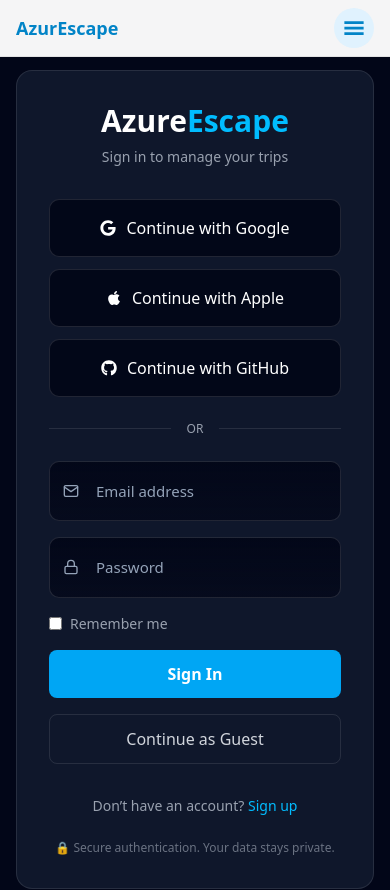
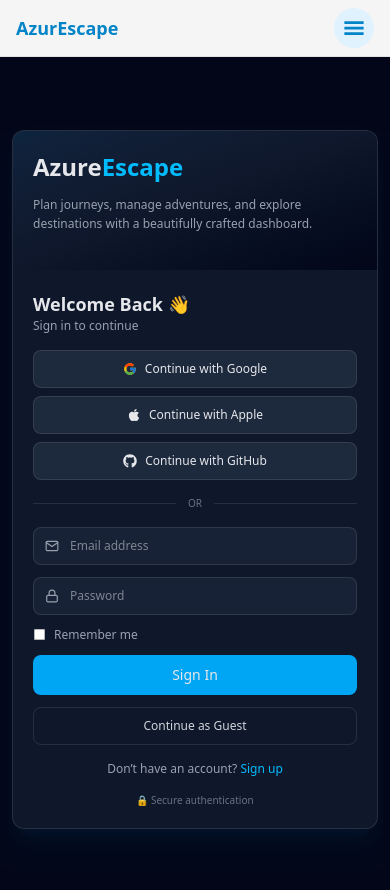
Before and after one commit to aakashsaini943/AzureEscape, a React (Vite) app: page /login in a window 390 px wide. Shown: the top 890 px of the page. Built offline with nearby package versions, Linux system fonts and the light colour scheme.

Commit message:
update Auth form responsiveness

```diff
--- a/src/pages/Login.jsx
+++ b/src/pages/Login.jsx
@@ -1,88 +1,110 @@
 import { useState } from "react";
 import { FiMail, FiLock, FiUser } from "react-icons/fi";
-import { FaGoogle, FaApple, FaGithub } from "react-icons/fa";
+import { FcGoogle } from "react-icons/fc";
+import { FaGithub, FaApple } from "react-icons/fa";
 
 const Auth = () => {
-  const [mode, setMode] = useState("login"); // login | signup
+  const [mode, setMode] = useState("login");
 
   return (
-    <div className="min-h-screen flex items-center justify-center bg-slate-950 px-4">
-      <div className="w-full max-w-md bg-slate-900 border border-white/10 rounded-2xl p-8 text-white">
+    <div className="min-h-screen bg-slate-950 flex items-center justify-center px-3">
+      <div className="w-full max-w-5xl">
+        <div className="relative bg-slate-900 border border-white/10 rounded-xl
+                        flex flex-col lg:flex-row overflow-hidden
+                        shadow-xl shadow-sky-500/5">
 
-        {/* Brand */}
-        <div className="text-center mb-8">
-          <h1 className="text-3xl font-bold">
+          {/* Spine */}
+          <div className="absolute inset-y-0 left-[55%] w-px bg-white/5 hidden lg:block" />
+
+          {/* LEFT */}
+          <div className="lg:w-[55%] bg-gradient-to-br from-sky-500/10 via-slate-900 to-slate-950
+                          p-5 sm:p-6 lg:p-8 flex flex-col justify-center">
+
+            <h1 className="text-2xl sm:text-3xl font-bold mb-3">
               Azure<span className="text-sky-400">Escape</span>
             </h1>
-          <p className="text-sm text-gray-400 mt-2">
+
+            <p className="text-gray-400 mb-4 text-xs sm:text-sm leading-relaxed">
+              Plan journeys, manage adventures, and explore destinations
+              with a beautifully crafted dashboard.
+            </p>
+
+            <div className="hidden lg:flex">
+              <div className="w-full h-44 rounded-lg bg-slate-800/60 border border-white/10
+                              flex items-center justify-center text-gray-500 text-xs">
+                ✈️ Travel Illustration
+              </div>
+            </div>
+          </div>
+
+          {/* RIGHT */}
+          <div className="lg:w-[45%] p-5 sm:p-6 lg:p-8 flex flex-col justify-center">
+            <div className="w-full max-w-sm mx-auto">
+
+              {/* Heading */}
+              <div className="mb-4">
+                <h2 className="text-lg font-semibold">
+                  {mode === "login" ? "Welcome Back 👋" : "Create Account 🚀"}
+                </h2>
+                <p className="text-xs text-gray-400">
                   {mode === "login"
-              ? "Sign in to manage your trips"
-              : "Create an account to start exploring"}
+                    ? "Sign in to continue"
+                    : "Start your journey"}
                 </p>
               </div>
 
-        {/* Social Login */}
-        <div className="space-y-3 mb-6">
-          <button className="auth-social">
-            <FaGoogle /> Continue with Google
-          </button>
-          <button className="auth-social">
-            <FaApple /> Continue with Apple
-          </button>
-          <button className="auth-social">
-            <FaGithub /> Continue with GitHub
-          </button>
+              {/* Social */}
+              <div className="space-y-2 mb-4">
+                <SocialButton icon={<FcGoogle />} label="Google" />
+                <SocialButton icon={<FaApple />} label="Apple" />
+                <SocialButton icon={<FaGithub />} label="GitHub" />
               </div>
 
               {/* Divider */}
-        <div className="flex items-center gap-4 my-6">
+              <div className="flex items-center gap-3 my-4">
                 <div className="flex-1 h-px bg-white/10" />
-          <span className="text-xs text-gray-400">OR</span>
+                <span className="text-[10px] text-gray-500">OR</span>
                 <div className="flex-1 h-px bg-white/10" />
               </div>
 
               {/* Form */}
-        <div className="space-y-4">
+              <div className="space-y-3">
                 {mode === "signup" && (
-            <div className="relative">
-              <FiUser className="auth-icon" />
-              <input className="auth-input" placeholder="Full name" />
-            </div>
+                  <InputField icon={<FiUser />} placeholder="Full name" />
                 )}
 
-          <div className="relative">
-            <FiMail className="auth-icon" />
-            <input className="auth-input" placeholder="Email address" />
-          </div>
+                <InputField icon={<FiMail />} placeholder="Email address" />
+                <InputField
+                  icon={<FiLock />}
+                  placeholder="Password"
+                  type="password"
+                />
 
-          <div className="relative">
-            <FiLock className="auth-icon" />
-            <input type="password" className="auth-input" placeholder="Password" />
-          </div>
-
-          {/* Remember Me */}
                 {mode === "login" && (
-            <label className="flex items-center gap-2 text-sm text-gray-400">
-              <input type="checkbox" className="accent-sky-500" />
+                  <label className="flex items-center gap-2 text-xs text-gray-400">
+                    <input type="checkbox" className="accent-sky-500 scale-90" />
                     Remember me
                   </label>
                 )}
 
-          {/* Submit */}
-          <button className="w-full py-3 rounded-lg font-semibold bg-sky-500 hover:bg-sky-600 transition">
+                <button className="w-full py-2.5 rounded-lg text-sm font-medium
+                                   bg-sky-500 hover:bg-sky-600
+                                   transition">
                   {mode === "login" ? "Sign In" : "Create Account"}
                 </button>
               </div>
 
-        {/* Guest Login */}
+              {/* Guest */}
               {mode === "login" && (
-          <button className="w-full mt-4 py-3 rounded-lg border border-white/10 text-gray-300 hover:bg-white/5 transition">
+                <button className="w-full mt-3 py-2.5 rounded-lg text-xs
+                                   border border-white/10 text-gray-300
+                                   hover:bg-white/5 transition">
                   Continue as Guest
                 </button>
               )}
 
               {/* Switch */}
-        <div className="mt-8 text-center text-sm text-gray-400">
+              <div className="mt-4 text-center text-xs text-gray-400">
                 {mode === "login" ? (
                   <>
                     Don’t have an account?{" "}
@@ -106,13 +128,43 @@
                 )}
               </div>
 
-        {/* Trust */}
-        <p className="text-xs text-center text-gray-500 mt-6">
-          🔒 Secure authentication. Your data stays private.
+              <p className="text-[10px] text-center text-gray-500 mt-4">
+                🔒 Secure authentication
               </p>
+            </div>
+          </div>
+        </div>
       </div>
     </div>
   );
 };
 
+/* Components */
+
+const SocialButton = ({ icon, label }) => (
+  <button className="w-full flex items-center justify-center gap-2 py-2.5
+                     rounded-lg bg-slate-800 hover:bg-slate-700
+                     border border-white/10 transition text-xs">
+    <span className="text-sm">{icon}</span>
+    Continue with {label}
+  </button>
+);
+
+const InputField = ({ icon, placeholder, type = "text" }) => (
+  <div className="relative">
+    <span className="absolute left-3 top-1/2 -translate-y-1/2 text-gray-400 text-sm">
+      {icon}
+    </span>
+
+    <input
+      type={type}
+      placeholder={placeholder}
+      className="w-full py-2.5 pl-9 pr-3 rounded-lg text-xs
+                 bg-slate-800/70 border border-white/10
+                 focus:border-sky-500 focus:ring-1 focus:ring-sky-500
+                 outline-none transition"
+    />
+  </div>
+);
+
 export default Auth;
```
Lines whose indentation alone changed are shown as unchanged.
